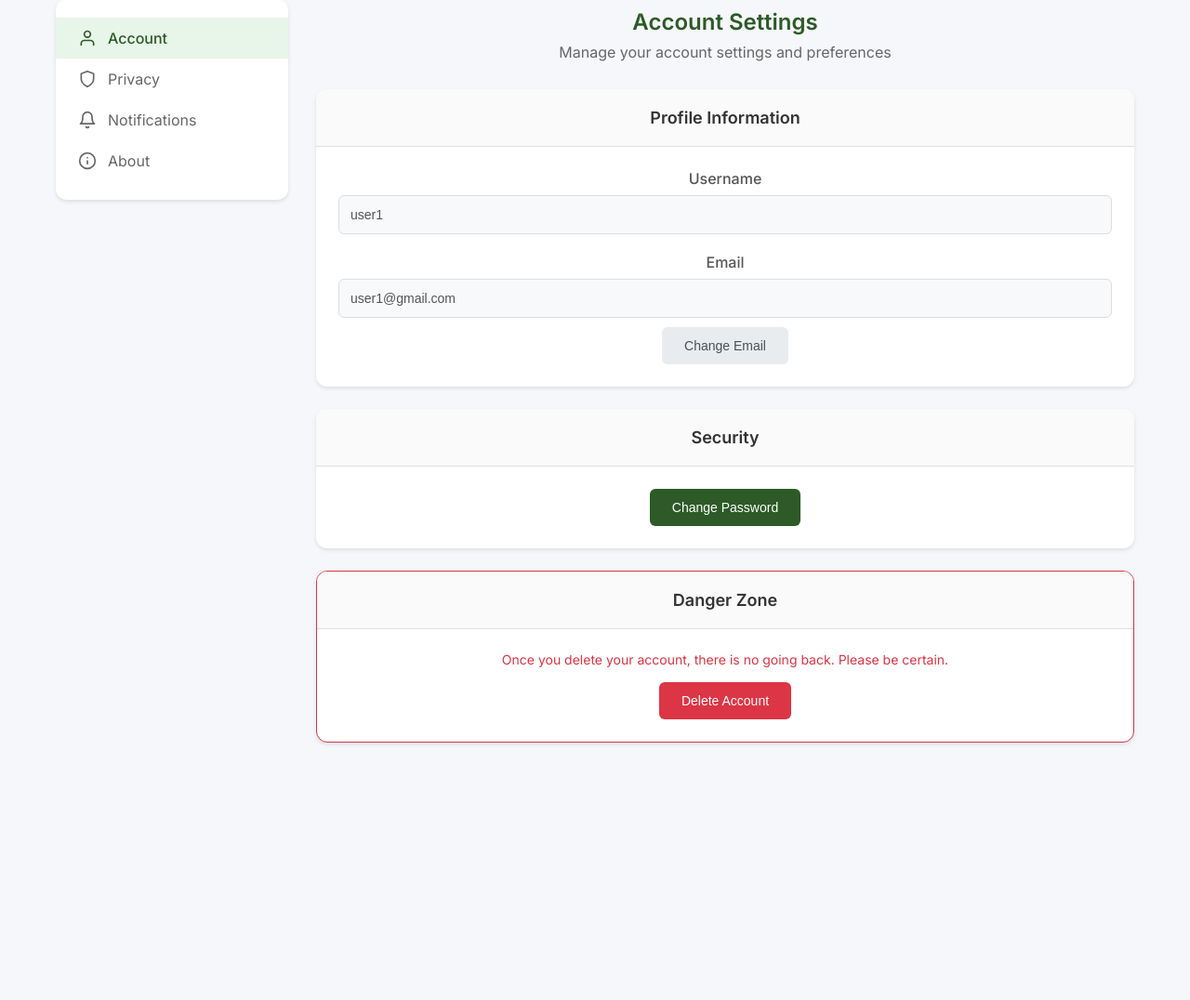
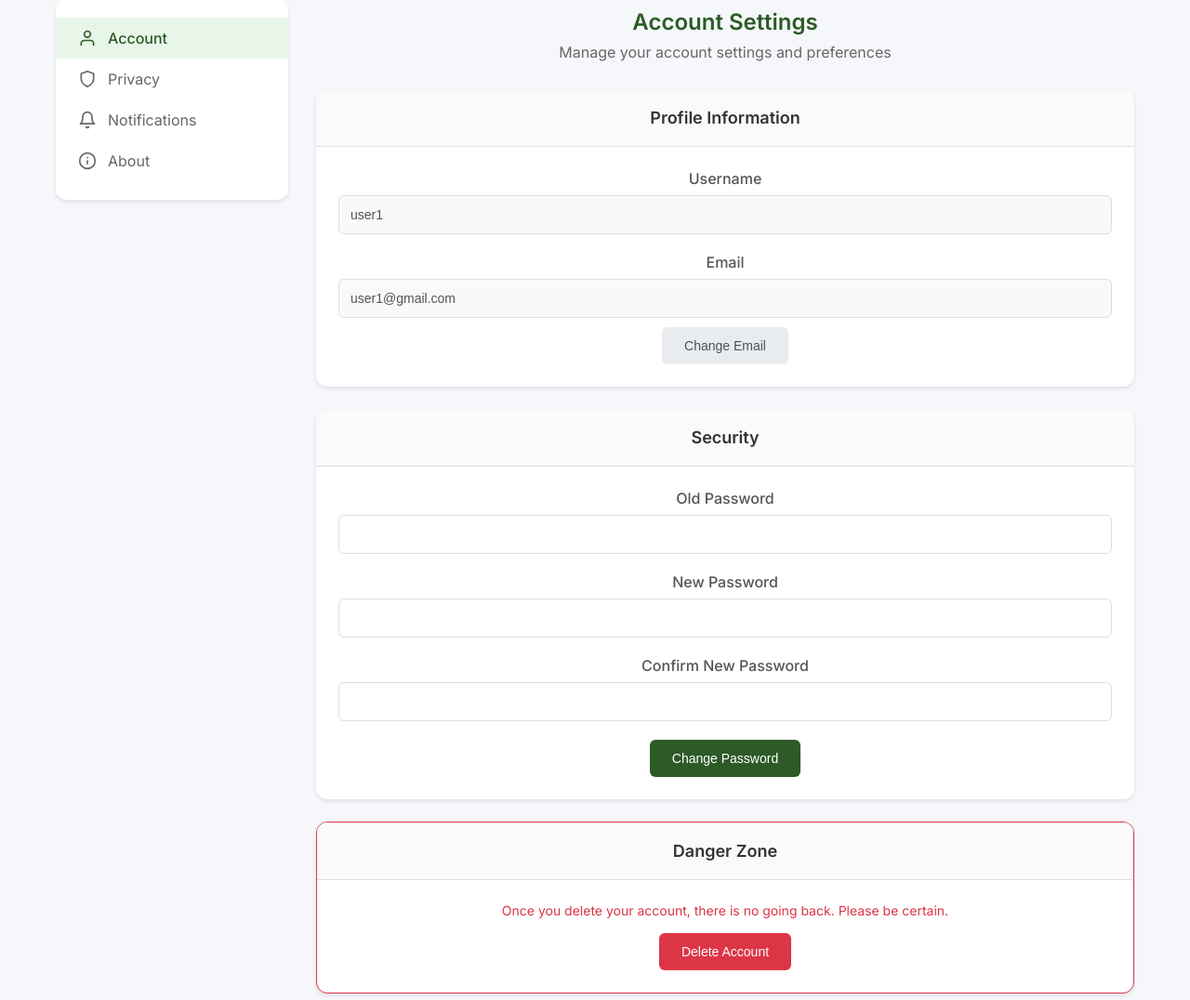
Before and after one commit to lmt610/ecm2434, a Django app: page /settings/ in a window 1280 px wide. Shown: the part 101-1177 px from the top of the page at 93% size. Run offline with Django 4.2, Linux system fonts and the light colour scheme; a user stored in the database is signed in; data comes from the database, SQL or seed files in the repository.

Commit message:
improved password change form and email update validation

```diff
--- a/project/users/static/users/settings_styles.css
+++ b/project/users/static/users/settings_styles.css
@@ -583,3 +583,10 @@ input:checked + .slider:before {
 .danger-zone {
     border: 1px solid #dc3545;
 }
+
+/* Errors*/
+.error-message {
+    color: #dc3545;
+    font-size: 12px;
+    margin-top: 4px;
+}
--- a/project/users/templates/users/settings.html
+++ b/project/users/templates/users/settings.html
@@ -67,7 +67,39 @@
                         <h2>Security</h2>
                     </div>
                     <div class="card-content">
-                        <button type="button" class="btn-primary">Change Password</button>
+                        <form method="POST" action="{% url 'change_password' %}">
+                            {% csrf_token %}
+							<div class="form-group">
+								<label>Old Password</label>
+								<input name="old_password" type="password">
+								{% if form.old_password.errors %}
+									 <div class="error-message">
+										 {{ form.old_password.errors }}
+									 </div>
+								 {% endif %}
+							</div>
+							<div class="form-group">
+								<label>New Password</label>
+								<input name="new_password1" type="password">
+								{% if form.new_password1.errors %}
+									 <div class="error-message">
+										 {{ form.new_password1.errors }}
+									 </div>
+								 {% endif %}
+							</div>
+							<div class="form-group">
+								<label>Confirm New Password</label>
+								<input name="new_password2" type="password">
+								{% if form.new_password2.errors %}
+									 <div class="error-message">
+										 {{ form.new_password2.errors }}
+									 </div>
+								 {% endif %}
+							</div>
+							<div class="form-actions">
+								<button type="submit" class="btn-primary">Change Password</button>
+							</div>
+                        </form>
                     </div>
                 </div>
 
--- a/project/users/views.py
+++ b/project/users/views.py
@@ -7,6 +7,8 @@ from .forms import LoginForm, UserRegistrationForm
 from .models import Profile, UserSettings
 from django.contrib.auth import get_user_model
 from django.contrib.auth.forms import PasswordChangeForm
+from django.core.validators import EmailValidator
+from django.core.exceptions import ValidationError
 
 User = get_user_model()
 
@@ -119,15 +121,8 @@ def change_password(request):
                 'message': 'Your password was successfully updated!'
             })
         else:
-            # Convert form errors to simple dict with error messages
-            errors = {}
-            for field, error_list in form.errors.items():
-                errors[field] = str(error_list[0])  # Convert to string and take first error
-            return JsonResponse({
-                'status': 'error',
-                'errors': errors
-            }, status=400)
-    return JsonResponse({'status': 'error', 'message': 'Invalid request'}, status=400)
+            return render(request, 'users/settings.html', {"form": form})
+    return redirect('settings')
 
 @login_required
 def delete_account(request):
@@ -143,9 +138,14 @@ def update_email(request):
     if request.method == 'POST':
         new_email = request.POST.get('email')
         if new_email:
-            request.user.email = new_email
-            request.user.save()
-            messages.success(request, 'Email updated successfully!')
+            email_validator = EmailValidator()
+            try:
+                email_validator(new_email)
+                request.user.email = new_email
+                request.user.save()
+                messages.success(request, 'Email updated successfully!')
+            except ValidationError:
+                messages.error(request, "Please provide a valid email")
         else:
             messages.error(request, 'Please provide a valid email.')
     return redirect('settings')
```
